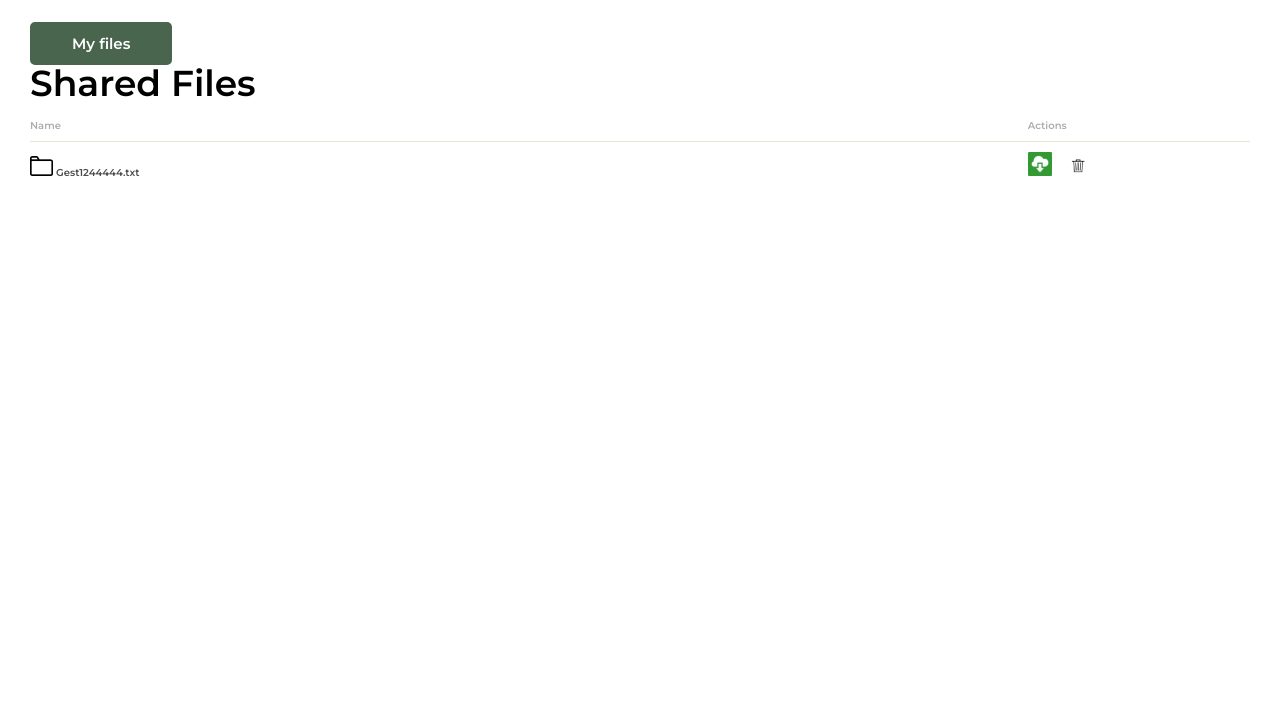
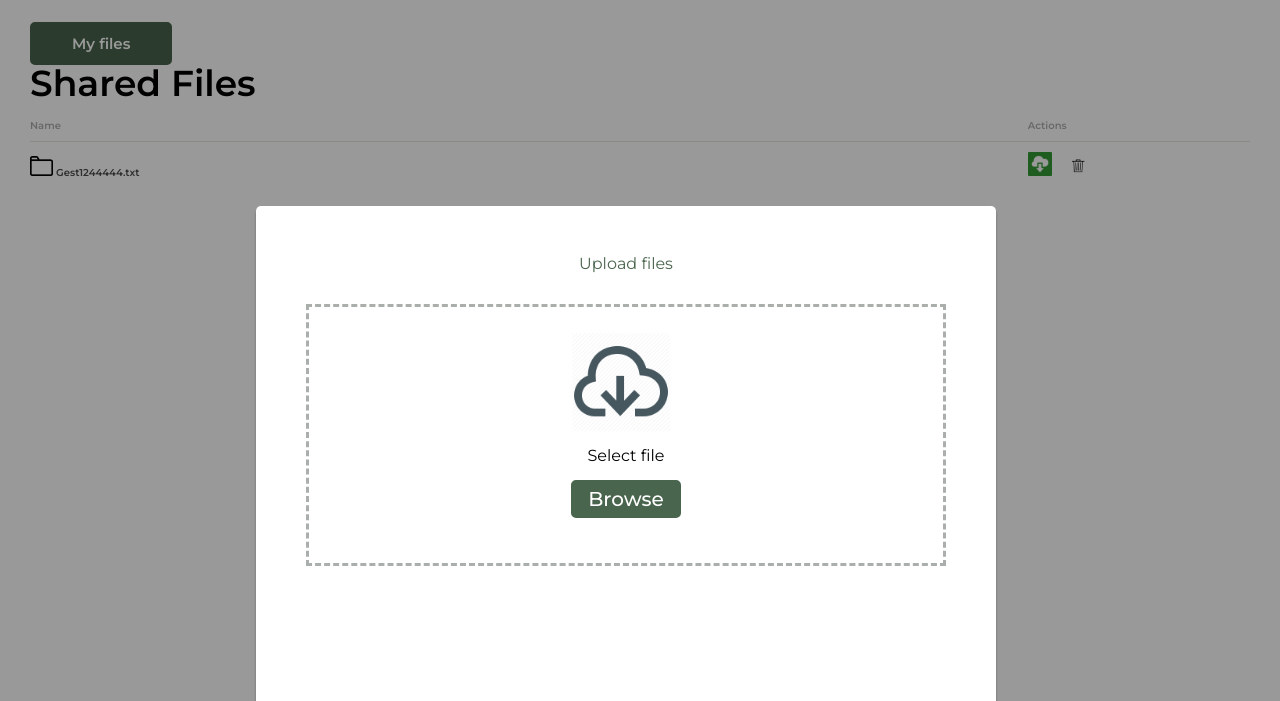
Before and after one commit to sharkoo0/WebTEX, a plain HTML site: page html/sharedFiles.html in a window 1280 px wide. Both pictures are taken after a click on the button "Upload". Shown: the part 95-796 px from the top of the page. Drawn offline with Linux system fonts and the light colour scheme.

Commit message:
upload popup window ready

```diff
--- a/css/main.css
+++ b/css/main.css
@@ -82,20 +82,25 @@ header {
     padding: 30px;
 }
 
-
-/* .wrapper.upload {
-    display: flex;
-    flex-flow: row wrap;
-    justify-content: center;
-    align-content: center;
-    padding-top: 100px;
-    padding-bottom: 100px;
-} */
+.wrapper.upload {
+    position: fixed;
+    z-index: 1;
+    width: 100%;
+    height: 100%;
+    background-color: rgb(0, 0, 0);
+    background-color: rgba(0, 0, 0, 0.4);
+    display: none;
+    padding-top: 5%;
+    padding-bottom: 5%;
+    padding-right: 20%;
+    padding-left: 20%;
+}
 
 
 /* SIGN IN/UP SECTION */
 
 .form-section {
+    /* display: flex; */
     text-align: center;
     background-color: #ffff;
     flex-wrap: wrap;
@@ -284,6 +289,8 @@ th {
     padding: 50px;
     box-shadow: 0 3px 3px rgba(0, 0, 0, 0.3);
     border-radius: 5px;
+    height: 50%;
+    width: 50%;
 }
 
 .img-upload {
@@ -291,7 +298,7 @@ th {
 }
 
 .get-file-section {
-    padding: 70px 70px 70px 70px;
+    padding: 25px 50px 25px 50px;
     display: flex;
     justify-content: center;
     align-content: center;
--- a/html/sharedFiles.html
+++ b/html/sharedFiles.html
@@ -1,12 +1,15 @@
 <!DOCTYPE html>
+
 <head>
-    <meta charset="UTF-8"/>
-    <meta name="viewport" content="width=device-width, initial-scale=1.0"/>
-    <meta http-equiv="X-UA-Compatible" content="ie=edge"/>
+    <meta charset="UTF-8" />
+    <meta name="viewport" content="width=device-width, initial-scale=1.0" />
+    <meta http-equiv="X-UA-Compatible" content="ie=edge" />
     <title>MyCloud | Shared with me</title>
-    <link rel="stylesheet" type="text/css" href="../css/main.css"/>
+    <link rel="stylesheet" type="text/css" href="../css/main.css" />
 </head>
+
 <body>
+    <script src="../js/uploadButton.js"></script>
     <!-- NAVBAR -->
     <header>
         <nav>
@@ -15,11 +18,40 @@
                     <a href="myFiles.html"><img class="logo" src="../images/team-logo.jpg"></a>
                 </li>
                 <li><input type="text" name="search-text-field" placeholder="Search..." class="search"></li>
-                <li><button class="upload-btn">Upload</button></li>
-                <li><a href="userDetails.html"><img src="../images/user.jpg" class="img-user"></a></li>
+                <li><button class="upload-btn" onclick="upload()">Upload</button></li>
+                <li>
+                    <a href="userDetails.html"><img src="../images/user.jpg" class="img-user"></a>
+                </li>
             </ul>
         </nav>
     </header>
+
+    <form class="wrapper upload">
+        <section class="upload-section">
+            <h1 class="upload-text">Upload files</h1>
+            <section class="get-file-section">
+                <img src="../images/cloud-download.png" class="img-upload" />
+                <br/>
+                <h3 class="select-file">Select file</h3>
+                <br/>
+                <a href="myFiles.html"><button class="br-btn">Browse</button></a>
+            </section>
+        </section>
+    </form>
+
+    <form class="wrapper upload">
+        <section class="upload-section">
+            <h1 class="upload-text">Upload files</h1>
+            <section class="get-file-section">
+                <img src="../images/cloud-download.png" class="img-upload" />
+                <br/>
+                <h3 class="select-file">Select file</h3>
+                <br/>
+                <a href="myFiles.html"><button class="br-btn">Browse</button></a>
+            </section>
+        </section>
+    </form>
+
     <!-- SHARED FILES -->
     <main class="wrapper dashboard">
         <section>
@@ -40,11 +72,11 @@
                 </thead>
                 <tbody>
                     <tr>
-                        <td> <img src="../images/folder1.png" class="img-folder"/> Gest1244444.txt</td>
+                        <td> <img src="../images/folder1.png" class="img-folder" /> Gest1244444.txt</td>
                         <td>22/04/2021</td>
                         <td>40MB</td>
-                        <td><input class='picturre-download' type="Image" src="../images/download.png" class="action-buttons"/></td>
-                        <td><input class='picturer-delete' type="Image" src="../images/bin.png" class="action-buttons"/></td>
+                        <td><input class='picturre-download' type="Image" src="../images/download.png" class="action-buttons" /></td>
+                        <td><input class='picturer-delete' type="Image" src="../images/bin.png" class="action-buttons" /></td>
                     </tr>
                 </tbody>
             </table>
@@ -52,6 +84,8 @@
     </main>
     <footer>
         <span>Creatd by Team 15</span>
-        <img class="logo" src="../images/team-logo.jpg"/>
+        <img class="logo" src="../images/team-logo.jpg" />
     </footer>
+
+
 </body>
--- a/js/uploadButton.js
+++ b/js/uploadButton.js
@@ -1,3 +1,8 @@
 function upload() {
     console.log("something")
+
+    const modal = document.getElementsByClassName('wrapper upload');
+    console.log(modal[0]);
+
+    modal[0].style.display = 'block';
 }
```
Also changed, not shown: css/userDetails.css (+24 -0 lines), html/changePassword.html (+6 -3 lines), html/myFiles.html (+40 -5 lines), html/userDetails.html (+23 -4 lines), js/changePassword.js (+9 -0 lines).
